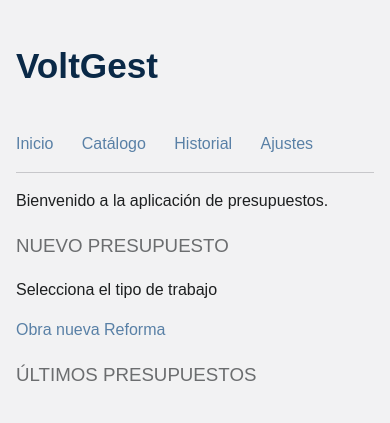
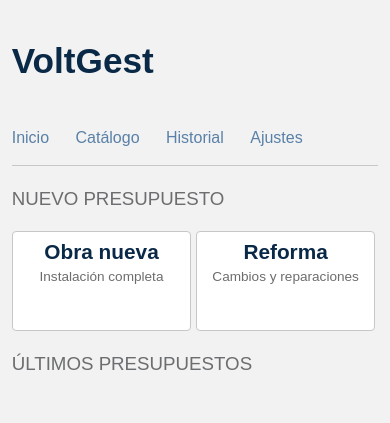
Before and after one commit to JoseRuiz44/voltgest, a Flask app: page / in a window 390 px wide. Shown: the top 423 px of the page. Run offline with Flask 3, Linux system fonts and the light colour scheme.

Commit message:
feat: style home and budget rows, add mobile viewport

```diff
--- a/static/style.css
+++ b/static/style.css
@@ -15,9 +15,9 @@ body {
     background-color: var(--bg);
     color: var(--text);
     font-family: sans-serif;
-    max-width: 500px;
+    max-width: auto;
     margin: 0 auto;
-    padding: 1rem;
+    padding: 3%;
     font-size: 1rem;
     line-height: 1.5;
 }
@@ -44,8 +44,8 @@ input[type="number"],
 select,
 textarea {
     width: 100%;
-    padding: 0.75rem;
-    margin-bottom: 1rem;
+    padding: 3%;
+    margin-bottom: 4%;
     border: 1px solid var(--border);
     border-radius: 4px;
     background-color: var(--card-bg);
@@ -57,7 +57,7 @@ button {
     background-color: var(--accent);
     color: white;
     border: none;
-    padding: 0.75rem 1.5rem;
+    padding: 3% 6%;
     border-radius: 4px;
     font-size: 1rem;
     cursor: pointer;
@@ -74,7 +74,7 @@ ul {
 }
 
 li {
-    padding: 1rem 0;
+    padding: 4% 0;
     border-bottom: 1px solid var(--border);
 }
 
@@ -84,12 +84,79 @@ a {
 }
 
 nav {
-    padding: 1rem 0;
+    padding: 4% 0;
     border-bottom: 1px solid var(--border);
-    margin-bottom: 1rem;
+    margin-bottom: 4%;
 }
 
 nav a {
     display: inline-block;
-    margin-right: 1.5rem;
+    margin-right: 6%;
 }
+
+.work-card {
+    display: inline-block;
+    width: 49%;
+    height: 100px;
+    box-sizing: border-box;
+    background-color: var(--card-bg);
+    border: 1px solid var(--border);
+    border-radius: 4px;
+    padding: 1%;
+    text-align: center;
+    vertical-align: top;
+}
+
+.work-card-title {
+    display: block;
+    color: var(--total);
+    font-size: 1.3rem;
+    font-weight: bold;
+}
+
+.work-card-desc {
+    display: block;
+    color: var(--muted);
+    font-size: 0.85rem;
+}
+
+.budget-link {
+    display: block;
+    color: var(--text);
+}
+
+.budget-info {
+    display: inline-block;
+    width: 46%;
+    vertical-align: middle;
+}
+
+.budget-client {
+    display: block;
+    font-weight: bold;
+    color: var(--text);
+}
+
+.budget-meta {
+    display: block;
+    font-size: 0.7rem;
+    color: var(--muted);
+}
+
+.budget-scope {
+    display: inline-block;
+    width: 24%;
+    vertical-align: middle;
+    text-align: right;
+    color: var(--accent);
+    font-size: 0.85rem;
+}
+
+.budget-total {
+    display: inline-block;
+    width: 24%;
+    vertical-align: middle;
+    text-align: right;
+    font-weight: bold;
+    color: var(--text);
+}
--- a/templates/base.html
+++ b/templates/base.html
@@ -2,6 +2,7 @@
 <html lang="es">
     <head>
         <meta charset="UTF-8">
+        <meta name="viewport" content="width=device-width, initial-scale=1.0">
         <link rel="stylesheet" href="{{ url_for('static', filename='style.css') }}">
         <title>VoltGest</title>
     </head>
--- a/templates/home.html
+++ b/templates/home.html
@@ -2,13 +2,19 @@
 
 {% block content %}
 
-    <p>Bienvenido a la aplicación de presupuestos.</p>
+    <h3>NUEVO PRESUPUESTO</h3>
 
-    <h3>NUEVO PRESUPUESTO</h3>
-    <p>Selecciona el tipo de trabajo</p>
+    <div class="work-cards">
+        <a href="{{ url_for('budget_client', work_type='new_build') }}" class="work-card">
+            <span class="work-card-title">Obra nueva</span>
+            <span class="work-card-desc">Instalación completa</span>
+        </a>
 
-    <a href="{{ url_for('budget_client', work_type='new_build') }}">Obra nueva</a>
-    <a href="{{ url_for('budget_client', work_type='renovation') }}">Reforma</a>
+        <a href="{{ url_for('budget_client', work_type='renovation') }}" class="work-card">
+            <span class="work-card-title">Reforma</span>
+            <span class="work-card-desc">Cambios y reparaciones</span>
+        </a>
+    </div>
 
     <h3>ÚLTIMOS PRESUPUESTOS</h3>
 
@@ -16,9 +22,14 @@
     <ul>
         {% for budget in last_budgets %}
 
-        <li>
-            <a href="{{ url_for('preview', number=budget['number']) }}">
-            {{ budget['number'] }}  - {{ budget['date'] }} - {{ budget['client']['name'] }} - {{ money(budget['totals']['total']) }}
+        <li class="budget-row">
+            <a href="{{ url_for('preview', number=budget['number']) }}" class="budget-line">
+                <span class="budget-info">
+                    <span class="budget-client">{{ budget['client']['name'] }}</span>
+                    <span class="budget-meta">{{ budget['number'] }} - {{ budget['date'] }}</span>
+                </span>
+                <span class="budget-scope">{{ SCOPE_ES[budget['work_type']] }}</span>
+                <span class="budget-total">{{ money(budget['totals']['total']) }}</span>
             </a>
         </li>
 
```
Also changed, not shown: templates/record.html (+8 -3 lines).
